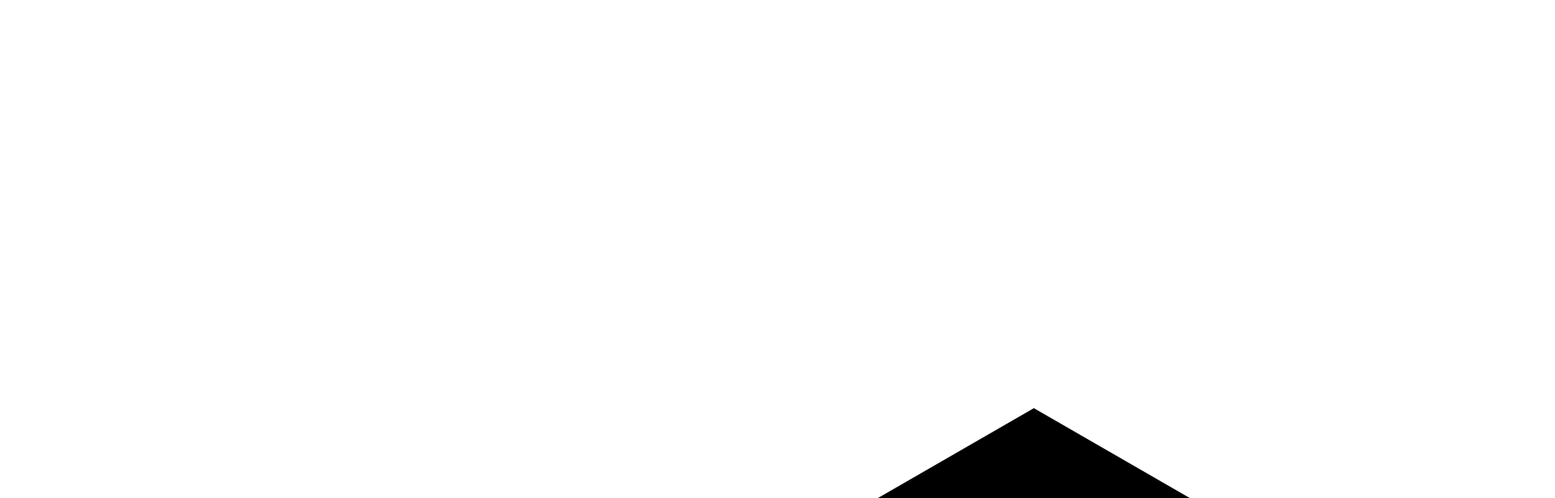
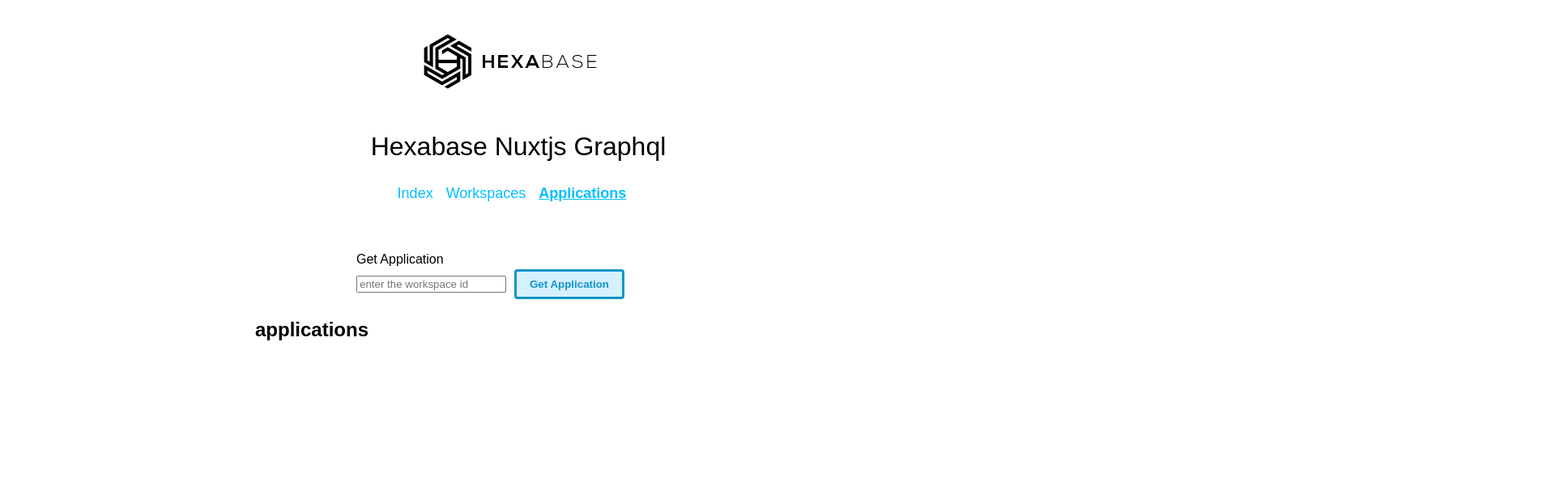
Before and after one commit to b-eee/nuxt-graphql, a Nuxt app: page /application in a window 1280 px wide. Shown: the top 616 px of the page at 81% size, 1920 px wide, since content can reach past the window. Built offline with nearby package versions, Linux system fonts and the light colour scheme.

Commit message:
update application

```diff
--- a/components/AppHeader.vue
+++ b/components/AppHeader.vue
@@ -7,6 +7,7 @@
     <nav>
       <router-link exact to="/" class='link'>Index</router-link>
       <router-link exact to="/workspaces" class='link'>Workspaces</router-link>
+      <router-link exact to="/application" class='link'>Applications</router-link>
     </nav>
   </header>
 </template>
--- /dev/null
+++ b/graphql/application.ts
@@ -0,0 +1,21 @@
+import gql from 'graphql-tag'
+
+export const GET_APPLICATIONDATASTORE = gql`
+    query Query($workspaceId: String!) {
+      getApplicationAndDataStore(workspaceId: $workspaceId) {
+        application_id
+        name
+        display_id
+        datastores {
+          name
+          datastore_id
+        }
+      }
+    }`;
+
+export const ADD_APPLICATION = gql`
+  mutation DatastoreGetDatastoreItemsMutation($createProjectParams: CreateProjectParams) {
+    applicationCreateProject(createProjectParams: $createProjectParams) {
+      project_id
+    }
+  }`;
--- a/nuxt.config.js
+++ b/nuxt.config.js
@@ -18,7 +18,7 @@
       { name: 'format-detection', content: 'telephone=no' }
     ],
     link: [
-      { rel: 'icon', type: 'image/x-icon', href: '~/static/hexabase_logo.png' }
+      { rel: 'icon', type: 'image/x-icon', href: '/hexabase_logo.png' }
     ]
   },
 
--- /dev/null
+++ b/pages/application.vue
@@ -0,0 +1,110 @@
+<template>
+  <div>
+    <div>
+      <div class="form-body">
+        Get Application
+        <div class="input-field">
+          <input type="text" v-model="AppDs.workspace_id" placeholder="enter the workspace id" />
+          <button  @click="getAppDs" >Get Application</button>
+        </div>
+    </div>
+    </div>
+    <div class="workpaces-list"  v-if="applications">
+      <div name="list" tag="ul">
+          <h2>applications</h2>
+          <ul>
+            <li v-for="application in applications" :key="application.application_id">
+              <div class="description">
+                <p>application id: {{application.application_id}}</p>
+              </div>
+              <div class="description">
+                <p>display id: {{application.display_id}}</p>
+              </div>
+              <div class="description">
+                <p>name: {{application.name}}</p>
+              </div>
+              <div class="description">
+                Datastores:
+                <ul>
+                  <li  v-for="datastore in application.datastores" :key="datastore"> {{datastore}}</li>
+                </ul>
+              </div>
+            </li>
+          </ul>
+      </div>
+    </div>
+  </div>
+</template>
+
+<script>
+import {GET_APPLICATIONDATASTORE, ADD_APPLICATION} from '~/graphql/application'
+export default {
+  name: 'WORKSPACES',
+  data() {
+    return {
+      applications: [],
+      addworkspaces: {
+        name: ''
+      },
+      AppDs: {
+        workspace_id: ''
+      }
+    };
+  },
+  methods: {
+    getAppDs(){
+      this.$apollo
+      .query({
+        query: GET_APPLICATIONDATASTORE,
+        variables: {
+          workspaceId: this.AppDs.workspace_id
+        }
+      })
+      .then(response => {
+        this.applications = response.data.getApplicationAndDataStore;
+        console.log(response);
+      })
+      .catch(error => {
+        console.log(error);
+      });
+    }
+  }
+}
+</script>
+<style>
+  header {
+    text-align: center;
+  }
+  header .order {
+    margin-top: 20px;
+  }
+  button {
+    margin: 0 10px;
+    color: #1195c9;
+    border: 3px solid #1195c9;
+    background: #d5f0ff;
+    padding: 8px 16px;
+    border-radius: 4px;
+    cursor: pointer;
+    font-weight: bold;
+  }
+  header .title{
+    /* display: flex; */
+    justify-content: center;
+  }
+  header img {
+    width: 100%;
+    max-width: 250px;
+    margin-right: 20px;
+  }
+  .form-body{
+    margin: 0 auto;
+    width: 100%;
+    max-width: 400px;
+  }
+  .form-body{
+    margin: 0 auto;
+    width: 100%;
+    max-width: 400px;
+  }
+</style>
```
